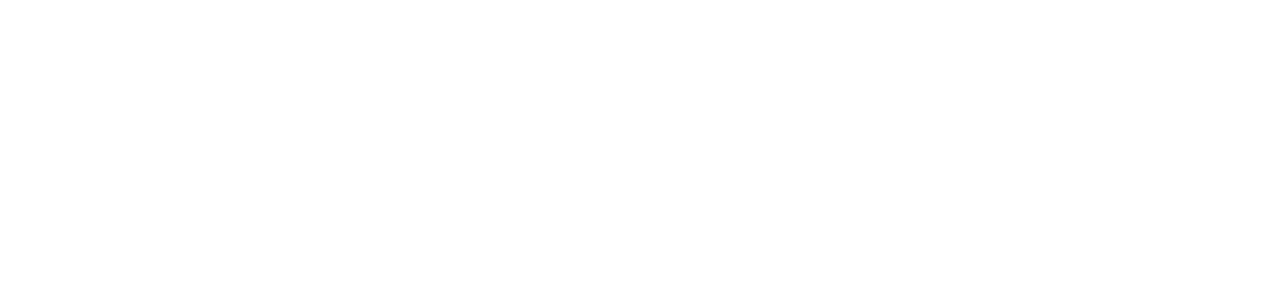
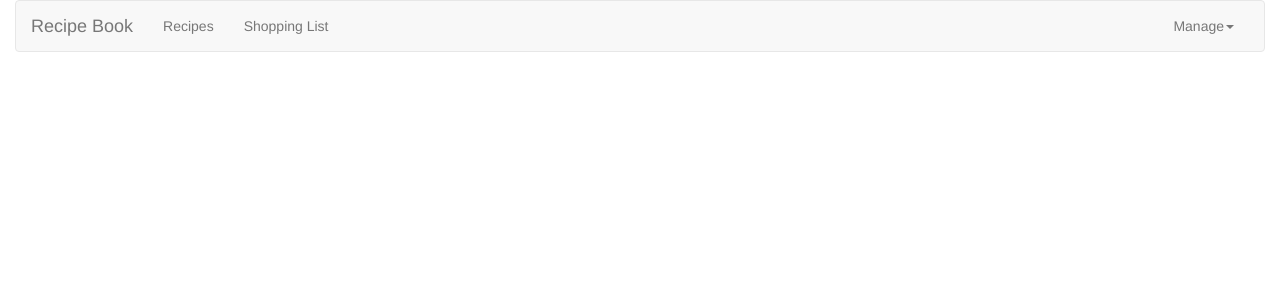
Before and after one commit to wase932/Angular4WithMaxMil, an Angular app: page / in a window 1280 px wide. Shown: the top 300 px of the page. Built offline with nearby package versions, Linux system fonts and the light colour scheme.

Commit message:
Added Model for Recipies

```diff
--- a/src/app/app.component.html
+++ b/src/app/app.component.html
@@ -1,5 +1,7 @@
-<div class="container">
+<div class="container-fluid">
     <div class="row">
         <div class="col-md-12">
+            <app-header></app-header>
+        </div>
     </div>
 </div>
--- a/src/app/header/header.component.html
+++ b/src/app/header/header.component.html
@@ -1,3 +1,34 @@
-<p>
-  header works!
-</p>
+<nav class="navbar navbar-default">
+  <div class="container-fluid">
+    <div class="navbar-header">
+      <a class="navbar-brand" href="#">Recipe Book</a>
+      <button type="button" class="navbar-toggle collapsed" data-toggle="collapse" data-target="#bs-example-navbar-collapse-1">
+          <span class="sr-only">Toggle navigation</span>
+          <span class="icon-bar"></span>
+          <span class="icon-bar"></span>
+          <span class="icon-bar"></span>
+        </button>
+    </div>
+
+    <div class="collapse navbar-collapse" id="bs-example-navbar-collapse-1">
+      <ul class="nav navbar-nav">
+        <li><a href="#">Recipes<span class="sr-only">(current)</span></a></li>
+        <li><a href="#">Shopping List</a></li>
+      </ul>
+      <ul class="nav navbar-nav navbar-right">
+        <li class="dropdown">
+          <a href="#" class="dropdown-toggle" data-toggle="dropdown" role="button" aria-expanded="false">Manage<span class="caret"></span></a>
+          <ul class="dropdown-menu" role="menu">
+            <li><a href="#">Action</a></li>
+            <li><a href="#">Another action</a></li>
+            <li><a href="#">Something else here</a></li>
+            <li class="divider"></li>
+            <li><a href="#">Separated link</a></li>
+            <li class="divider"></li>
+            <li><a href="#">One more separated link</a></li>
+          </ul>
+        </li>
+      </ul>
+    </div>
+  </div>
+</nav>
```
Also changed, not shown: src/app/recipes/recipe.model.ts (added, +13 -0 lines).
